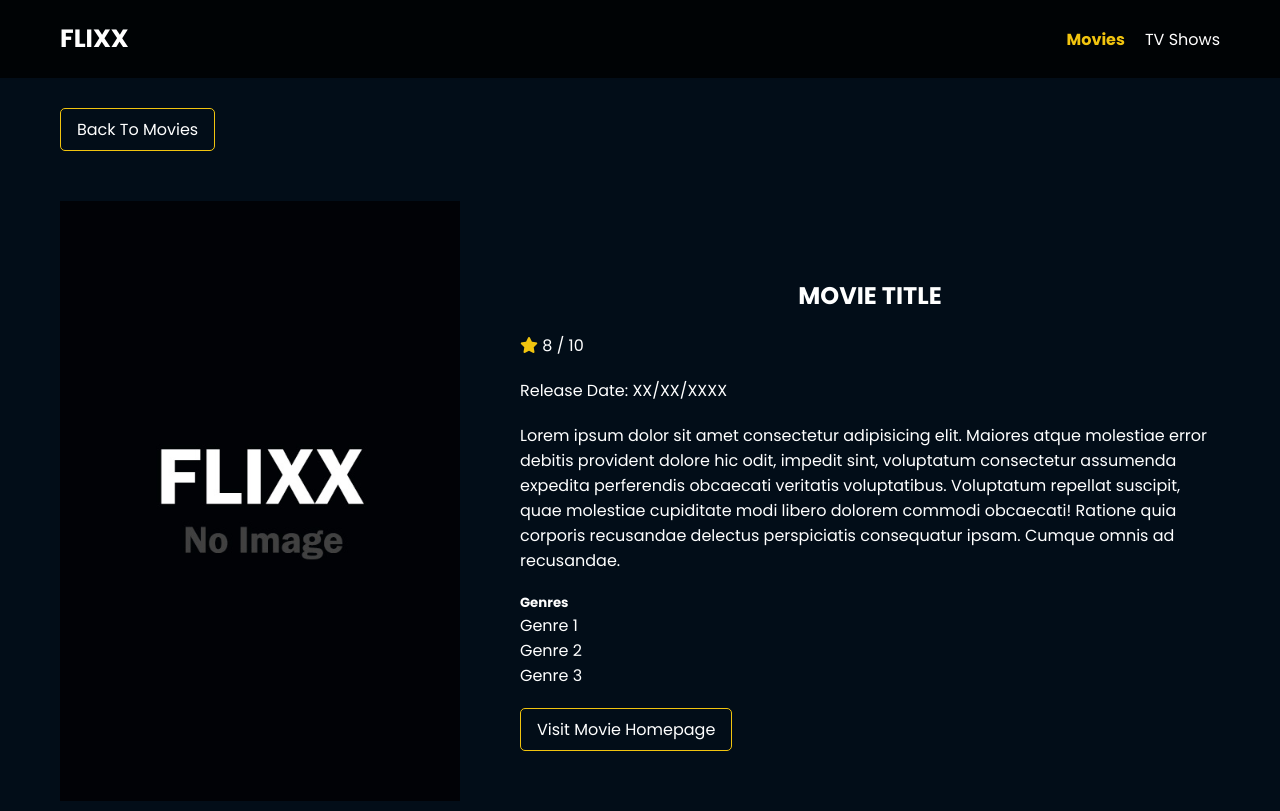
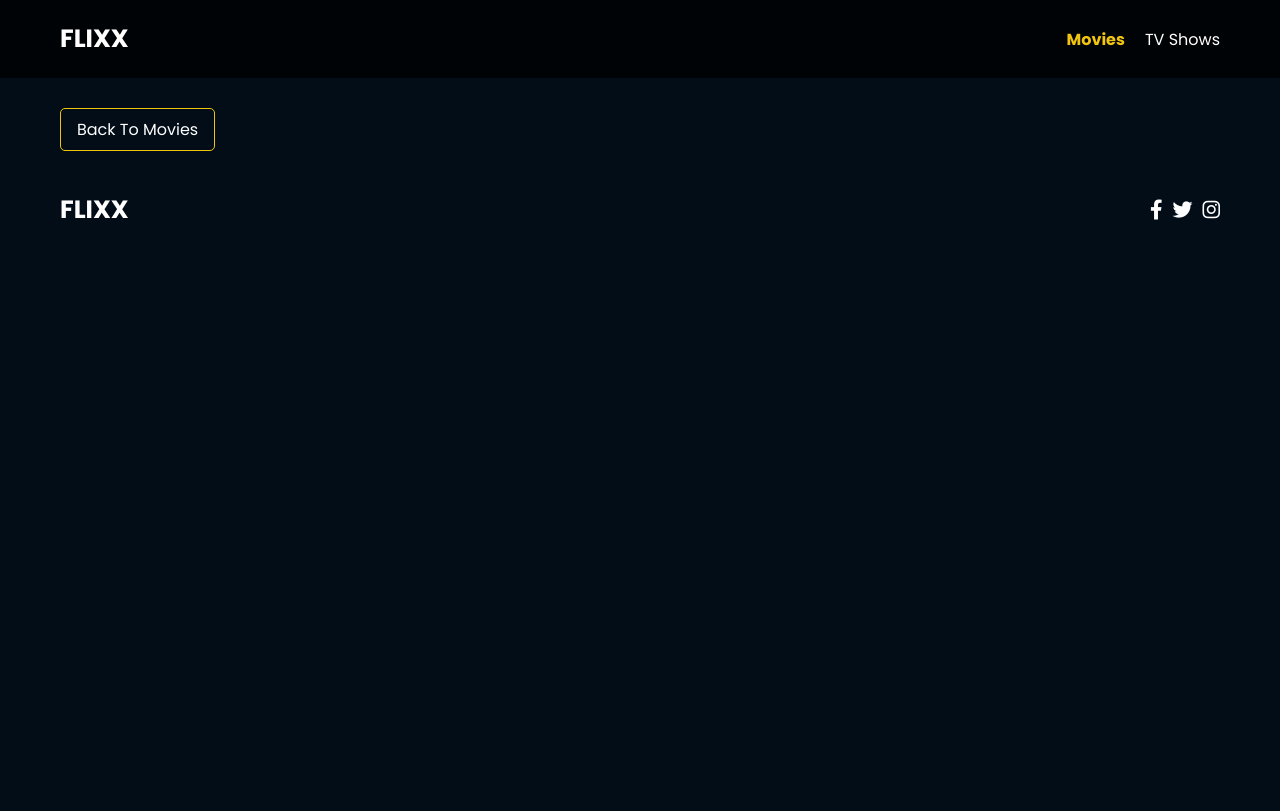
Before and after one commit to TomyJusuf/RESTfull_API_Flixx-MovieDB, a plain HTML site: page movie-details.html in a window 1280 px wide. Shown: the top 811 px of the page. Drawn offline with Linux system fonts and the light colour scheme; no server answers.

Commit message:
Commit html structure for Movie Details (36)

```diff
--- a/movie-details.html
+++ b/movie-details.html
@@ -40,7 +40,7 @@
       </div>
       <!-- Movie Details Output -->
       <div id="movie-details">
-        <div class="details-top">
+        <!-- <div class="details-top">
           <div>
             <img
               src="images/no-image.jpg"
@@ -83,7 +83,7 @@
           </ul>
           <h4>Production Companies</h4>
           <div class="list-group">Company 1, Company 2, Company 3</div>
-        </div>
+        </div> -->
       </div>
     </section>
 
```
